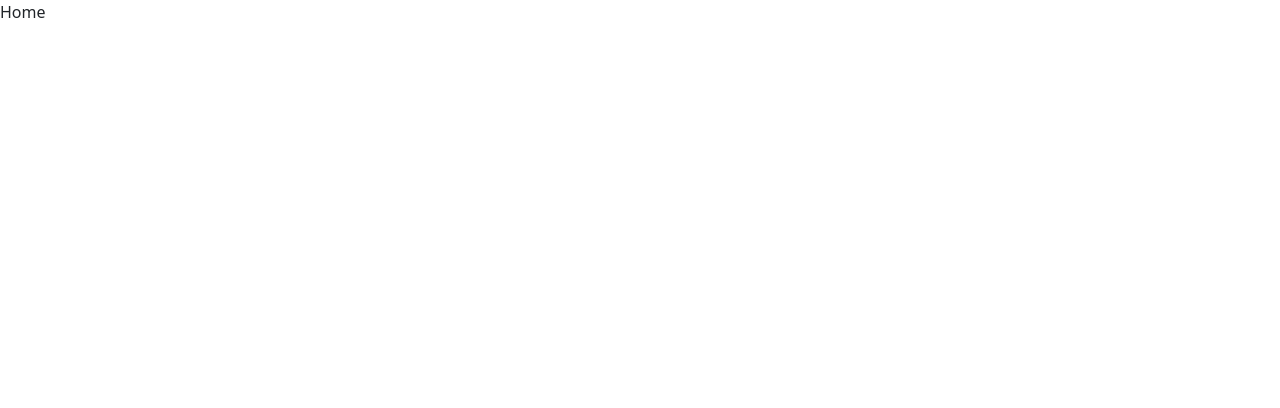
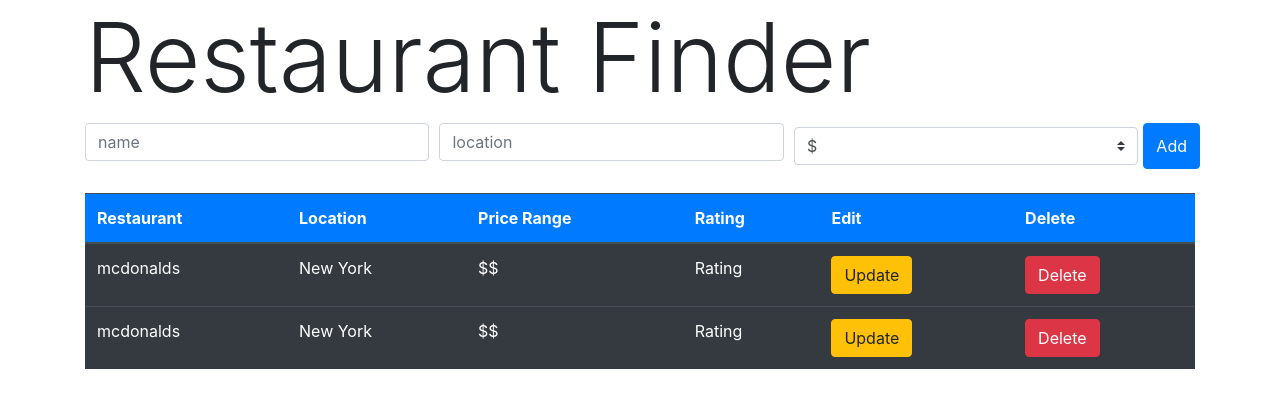
Before and after one commit to weilincheng/yelp-clone, a React (Create React App) app in the folder client/: page / in a window 1280 px wide. Shown: the top 408 px of the page. Built offline with nearby package versions, Linux system fonts and the light colour scheme.

Commit message:
Add components for home page

```diff
--- a/client/public/index.html
+++ b/client/public/index.html
@@ -3,7 +3,7 @@
   <head>
     <meta charset="utf-8" />
     <link rel="icon" href="%PUBLIC_URL%/favicon.ico" />
-    <link href="https://cdn.jsdelivr.net/npm/bootstrap@5.0.0-beta3/dist/css/bootstrap.min.css" rel="stylesheet" integrity="sha384-eOJMYsd53ii+scO/bJGFsiCZc+5NDVN2yr8+0RDqr0Ql0h+rP48ckxlpbzKgwra6" crossorigin="anonymous">
+    <link rel="stylesheet" href="https://cdn.jsdelivr.net/npm/bootstrap@4.6.0/dist/css/bootstrap.min.css" integrity="sha384-B0vP5xmATw1+K9KRQjQERJvTumQW0nPEzvF6L/Z6nronJ3oUOFUFpCjEUQouq2+l" crossorigin="anonymous">
     <link rel="stylesheet" href="https://cdnjs.cloudflare.com/ajax/libs/font-awesome/5.15.3/css/all.min.css" />
     <meta name="viewport" content="width=device-width, initial-scale=1" />
     <meta name="theme-color" content="#000000" />
--- a/client/src/App.jsx
+++ b/client/src/App.jsx
@@ -5,7 +5,8 @@
 import {BrowserRouter as Router, Switch, Route} from "react-router-dom"
 
 const App = () => {
-    return <div>
+    return (
+        <div className="container">
             <Router>
                 <Switch>
                     <Route exact path="/" component={Home}/>
@@ -13,7 +14,8 @@
                     <Route exact path="/restaurant/:id" component={RestaurantDetailPage}/>
                 </Switch>
             </Router>
-    </div>;
+        </div>
+    );
 };
 
 export default App;
--- /dev/null
+++ b/client/src/components/AddRestaurant.jsx
@@ -0,0 +1,32 @@
+import React from 'react';
+
+const AddRestaurant = () => {
+    return (
+        <div className="mb-4">
+            <form action="">
+                <div className="form-row">
+                    <div className="col">
+                        <input type="text" className="form-control" placeholder="name"/>
+                    </div>
+                    <div className="col">
+                        <input type="text" className="form-control" placeholder="location"/>
+                    </div>
+                    <div className="col">
+                        <select className="custom-select my-1 mr-sm-2">
+                            <option disabled>Price Ragne</option>
+                            <option value="1">$</option>
+                            <option value="2">$$</option>
+                            <option value="3">$$$</option>
+                            <option value="4">$$$$</option>
+                            <option value="5">$$$$$</option>
+                        </select>
+                    </div>
+                    <button className="btn btn-primary">Add</button>
+                </div>
+            </form>
+
+        </div>
+    );
+};
+
+export default AddRestaurant;
--- /dev/null
+++ b/client/src/components/Header.jsx
@@ -0,0 +1,11 @@
+import React from 'react';
+
+const Header = () => {
+    return (
+        <div>
+            <h1 className="font-weight-light display-1 text center">Restaurant Finder</h1>
+        </div>
+    );
+};
+
+export default Header;
--- /dev/null
+++ b/client/src/components/RestaurantList.jsx
@@ -0,0 +1,40 @@
+import React from 'react'
+
+const RestaurantList = () => {
+    return (
+        <div className="list-group">
+            <table className="table table-hover table-dark">
+                <thead>
+                    <tr className="bg-primary">
+                        <th scope="col">Restaurant</th>
+                        <th scope="col">Location</th>
+                        <th scope="col">Price Range</th>
+                        <th scope="col">Rating</th>
+                        <th scope="col">Edit</th>
+                        <th scope="col">Delete</th>
+                    </tr>
+                </thead>
+                <tbody>
+                    <tr>
+                        <td>mcdonalds</td>
+                        <td>New York</td>
+                        <td>$$</td>
+                        <td>Rating</td>
+                        <td><button className="btn btn-warning">Update</button></td>
+                        <td><button className="btn btn-danger">Delete</button></td>
+                    </tr>
+                    <tr>
+                        <td>mcdonalds</td>
+                        <td>New York</td>
+                        <td>$$</td>
+                        <td>Rating</td>
+                        <td><button className="btn btn-warning">Update</button></td>
+                        <td><button className="btn btn-danger">Delete</button></td>
+                    </tr>
+                </tbody>
+            </table>
+        </div>
+    )
+}
+
+export default RestaurantList
--- a/client/src/routes/Home.jsx
+++ b/client/src/routes/Home.jsx
@@ -1,11 +1,16 @@
-import React from 'react'
+import React from 'react';
+import AddRestaurant from '../components/AddRestaurant';
+import Header from '../components/Header';
+import RestaurantList from '../components/RestaurantList';
 
 const Home = () => {
     return (
         <div>
-            Home
+            <Header />
+            <AddRestaurant />
+            <RestaurantList />
         </div>
-    )
-}
+    );
+};
 
-export default Home
+export default Home;
```
Also changed, not shown: 1 other file (tests, documents, lock files or other folders). Lines whose indentation alone changed are shown as unchanged.
